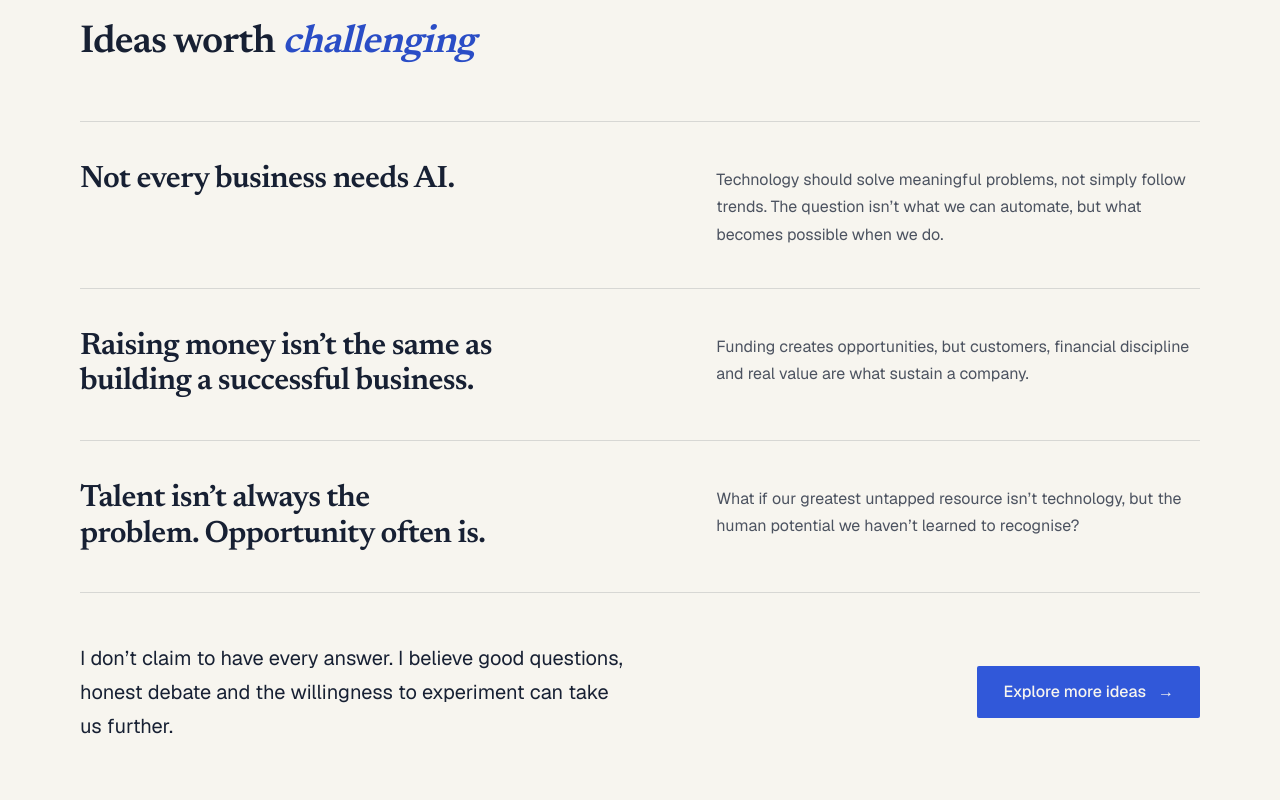
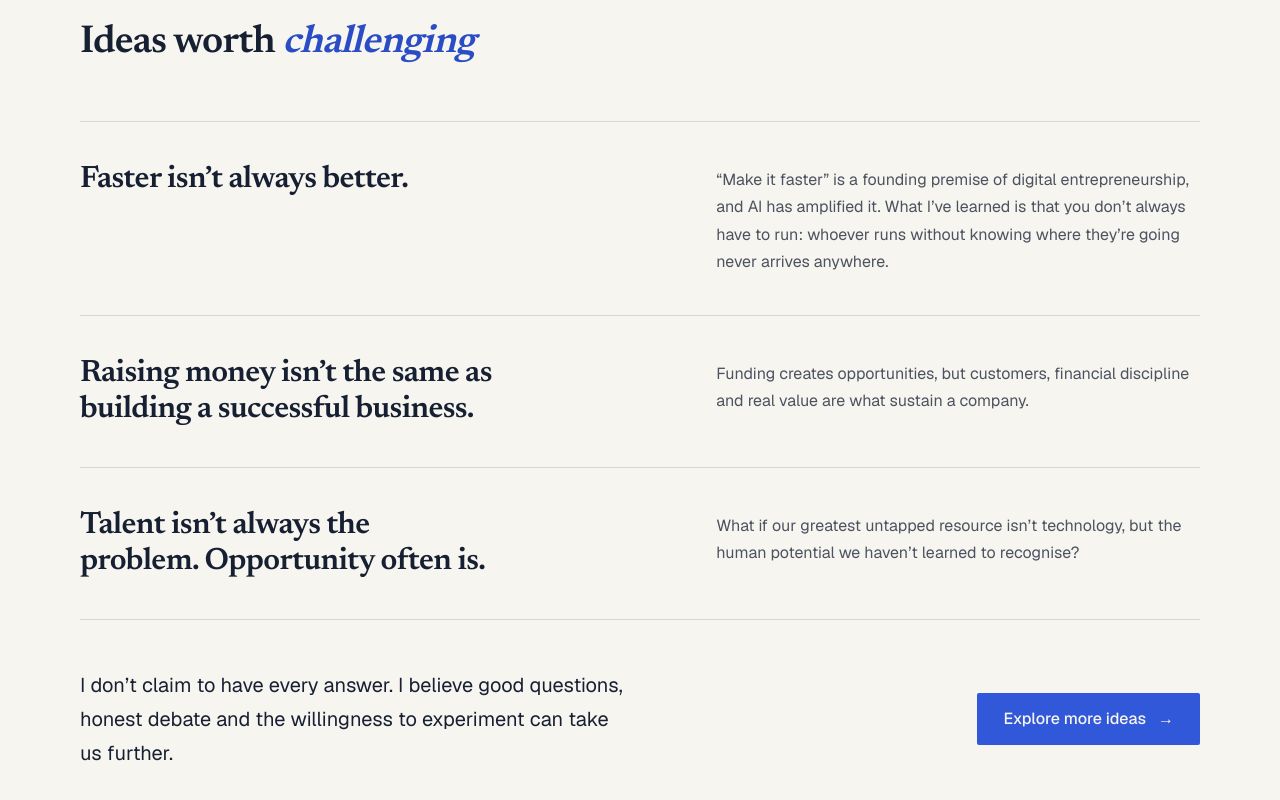
Before and after one commit to vlaguzman/personal_site, a Next.js app: page /en in a window 1280 px wide. Shown: the part 2095-2895 px from the top of the page. Built offline with nearby package versions, Linux system fonts and the light colour scheme; no server answers.

Commit message:
feat: replace the AI idea with 'faster isn't always better' on the ideas section

```diff
--- a/src/data/ideas.ts
+++ b/src/data/ideas.ts
@@ -22,9 +22,9 @@ const IDEAS: Record<Locale, IdeasContent> = {
     listLabel: "Ideas worth challenging",
     items: [
       {
-        claim: "Not every business needs AI.",
+        claim: "Faster isn’t always better.",
         argument:
-          "Technology should solve meaningful problems, not simply follow trends. The question isn’t what we can automate, but what becomes possible when we do.",
+          "“Make it faster” is a founding premise of digital entrepreneurship, and AI has amplified it. What I’ve learned is that you don’t always have to run: whoever runs without knowing where they’re going never arrives anywhere.",
       },
       {
         claim: "Raising money isn’t the same as building a successful business.",
@@ -48,9 +48,9 @@ const IDEAS: Record<Locale, IdeasContent> = {
     listLabel: "Ideas que vale la pena cuestionar",
     items: [
       {
-        claim: "No todos los negocios necesitan inteligencia artificial.",
+        claim: "No siempre más rápido es mejor.",
         argument:
-          "La tecnología debe resolver problemas reales, no simplemente seguir tendencias. La pregunta no es cuánto podemos automatizar, sino qué nuevas posibilidades podemos crear.",
+          "Aunque “make it faster” es una premisa del emprendimiento digital, potenciada por la IA, he aprendido que no siempre hay que correr: quien corre sin saber a dónde va no llega a ningún lugar.",
       },
       {
         claim: "Levantar inversión no es lo mismo que construir una empresa exitosa.",
```
Also changed, not shown: 2 other files (tests, documents, lock files or other folders).
